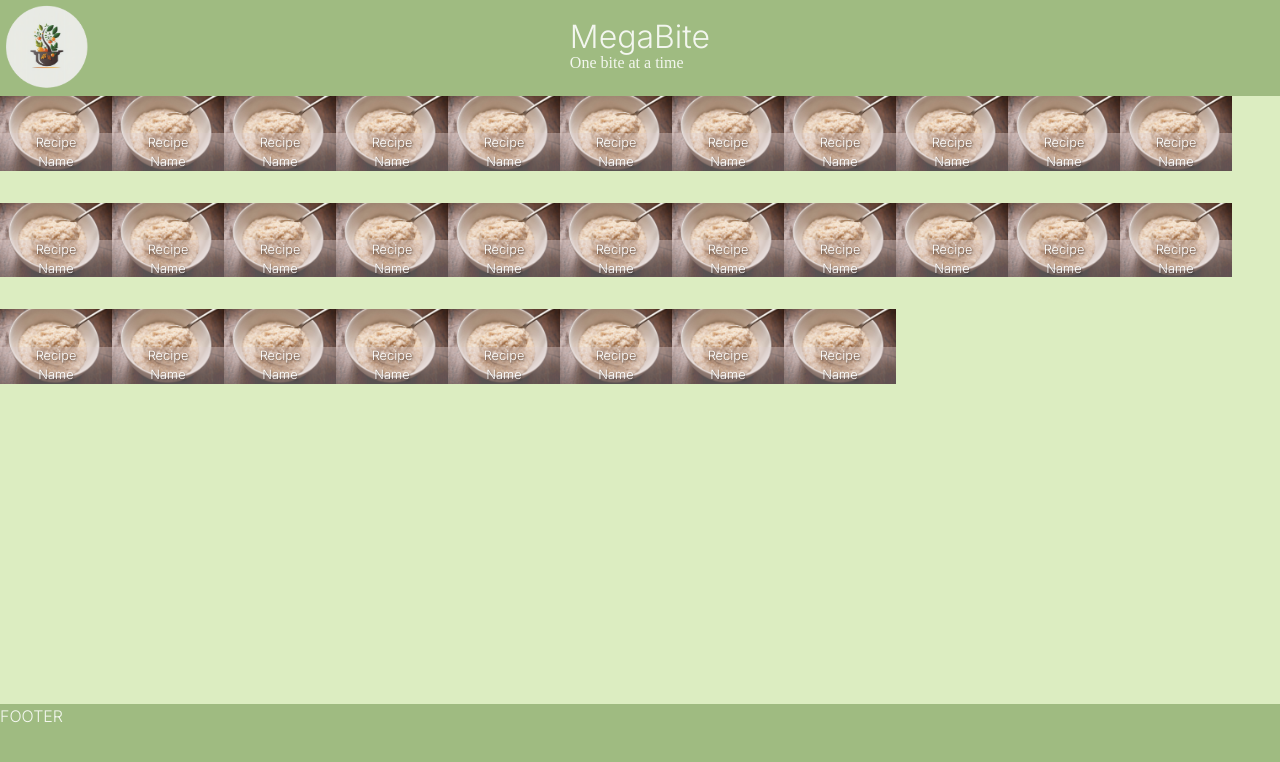
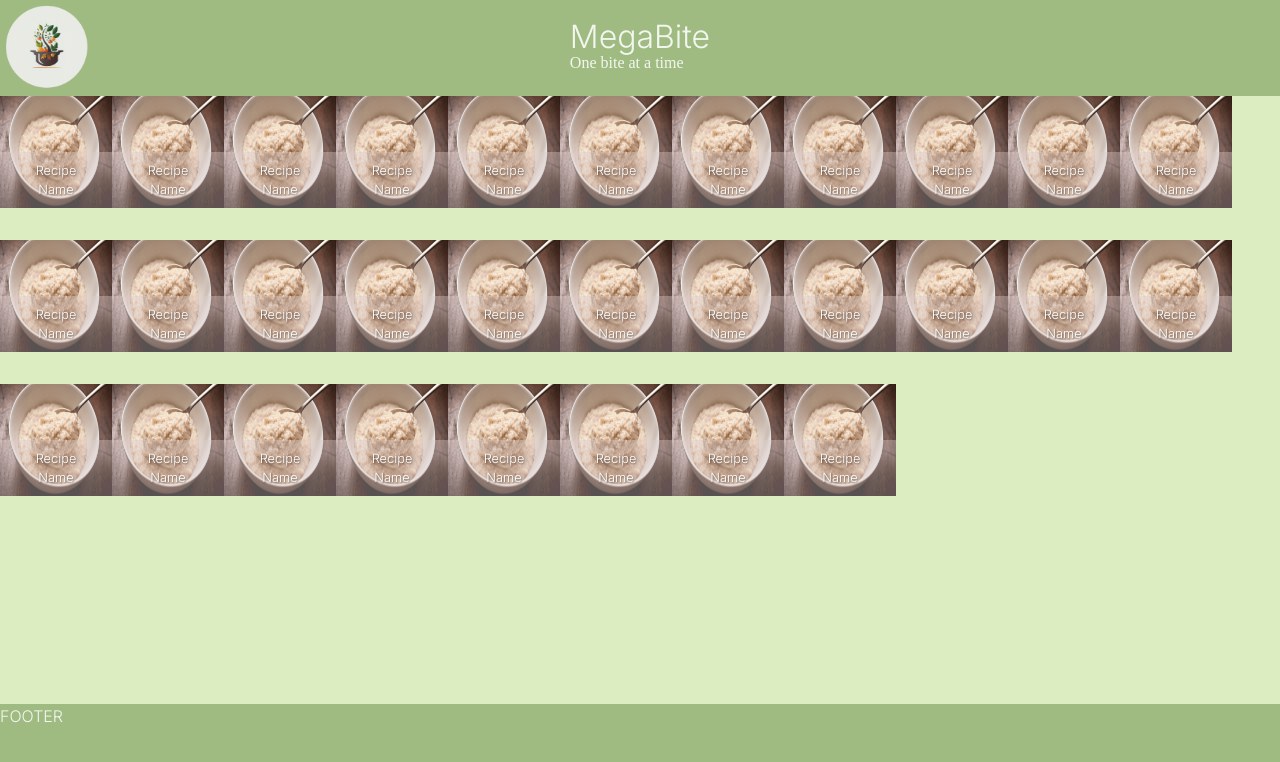
Before and after one commit to AdamGrubb/grupp10, a React (Vite) app in the folder MegaBite/: page /searchresults in a window 1280 px wide. Shown: the top 762 px of the page. Built offline with nearby package versions, Linux system fonts and the light colour scheme; a web font is replaced by a local one.

Commit message:
Add form-changes in css in RecipeCard

```diff
--- a/MegaBite/src/components/recipeCard/RecipeCard.css
+++ b/MegaBite/src/components/recipeCard/RecipeCard.css
@@ -1,5 +1,6 @@
 .recipeCard {
-  max-width: 7rem;
+  width: 7rem;
+  height: 7rem;
   margin-bottom: 2rem;
   position: relative;
 }
@@ -26,6 +27,10 @@
   text-shadow: 1px 1px 2px rgba(0, 0, 0, 0.5);
   /* transition: color 0.3s ease-in-out; */
 }
+.recipeThumb{
+  width: 100%;
+  height: 100%;
+}
 
 .recipeCard:hover .recipe-overlay {
   opacity: 0;
```
